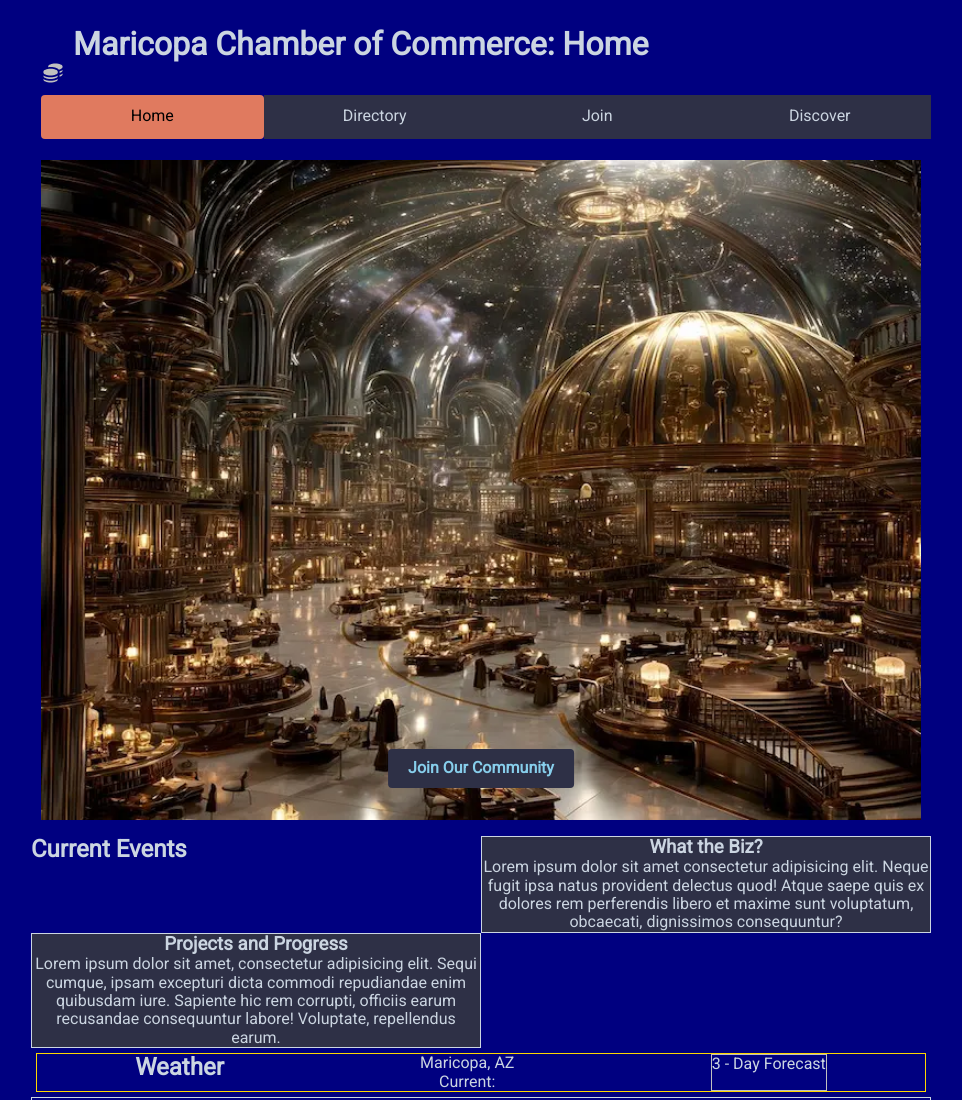
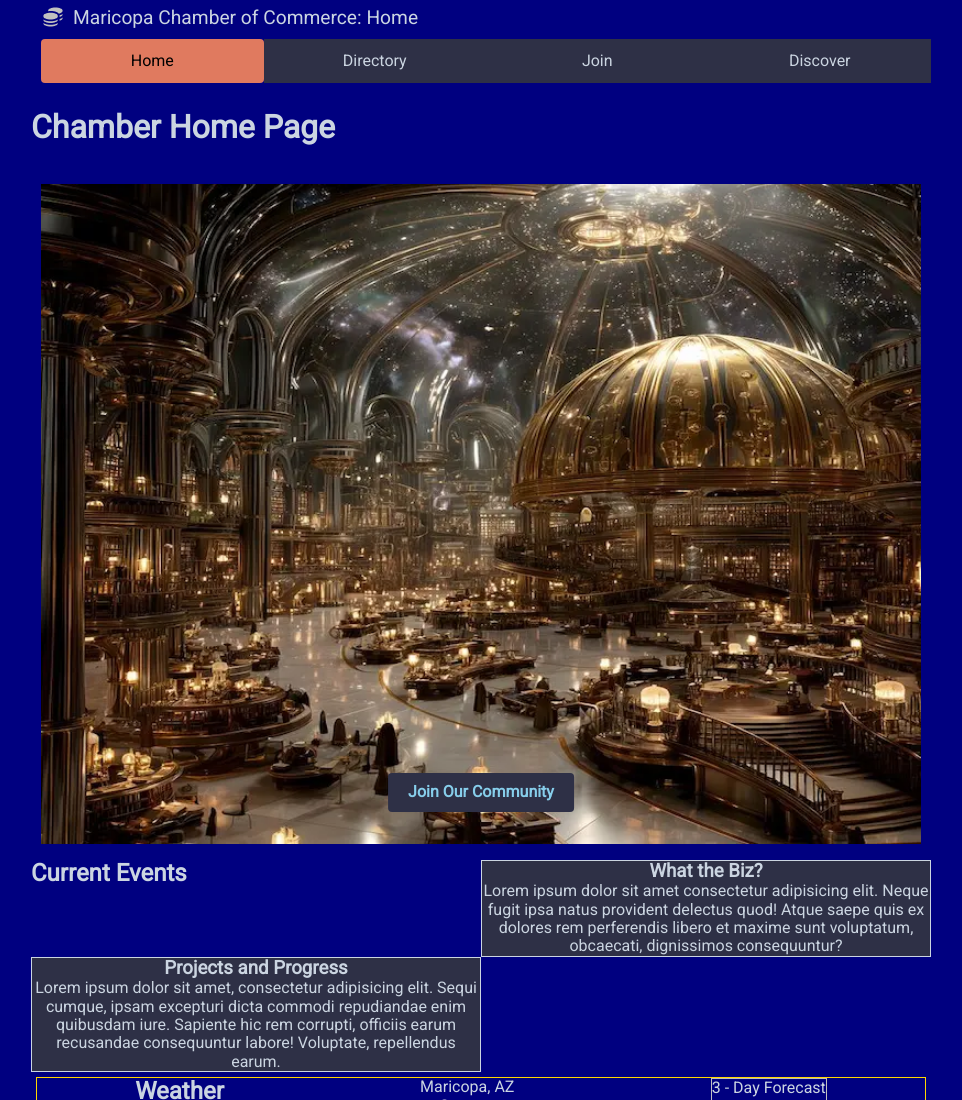
Before and after one commit to timpuente1119-del/wdd231, a plain HTML site: page chamber/index.html in a window 1280 px wide. Shown: the top 1100 px of the page, without its empty margins (159-1121 px from the left). Drawn offline with Linux system fonts and the light colour scheme; no server answers.

Commit message:
fixing home page

```diff
--- a/chamber/index.html
+++ b/chamber/index.html
@@ -38,7 +38,7 @@
 <body>
     <header>
         <img src="images/coins-solid-full.svg" alt="Chamber Logo" width="16" height="16">
-        <h1>Maricopa Chamber of Commerce: Home</h1>
+        <span>Maricopa Chamber of Commerce: Home</span>
         <button id="ham-btn" class="hamburger" aria-label="Toggle navigation"></button>
 
          <nav id="nav-bar" class="navigation">
@@ -51,7 +51,7 @@
         </nav>
     </header>
     <main>
-
+        <h1>Chamber Home Page</h1>
         <div class="hero">
 
             <!-- picture is too big. Causing side scrolling -->
```
